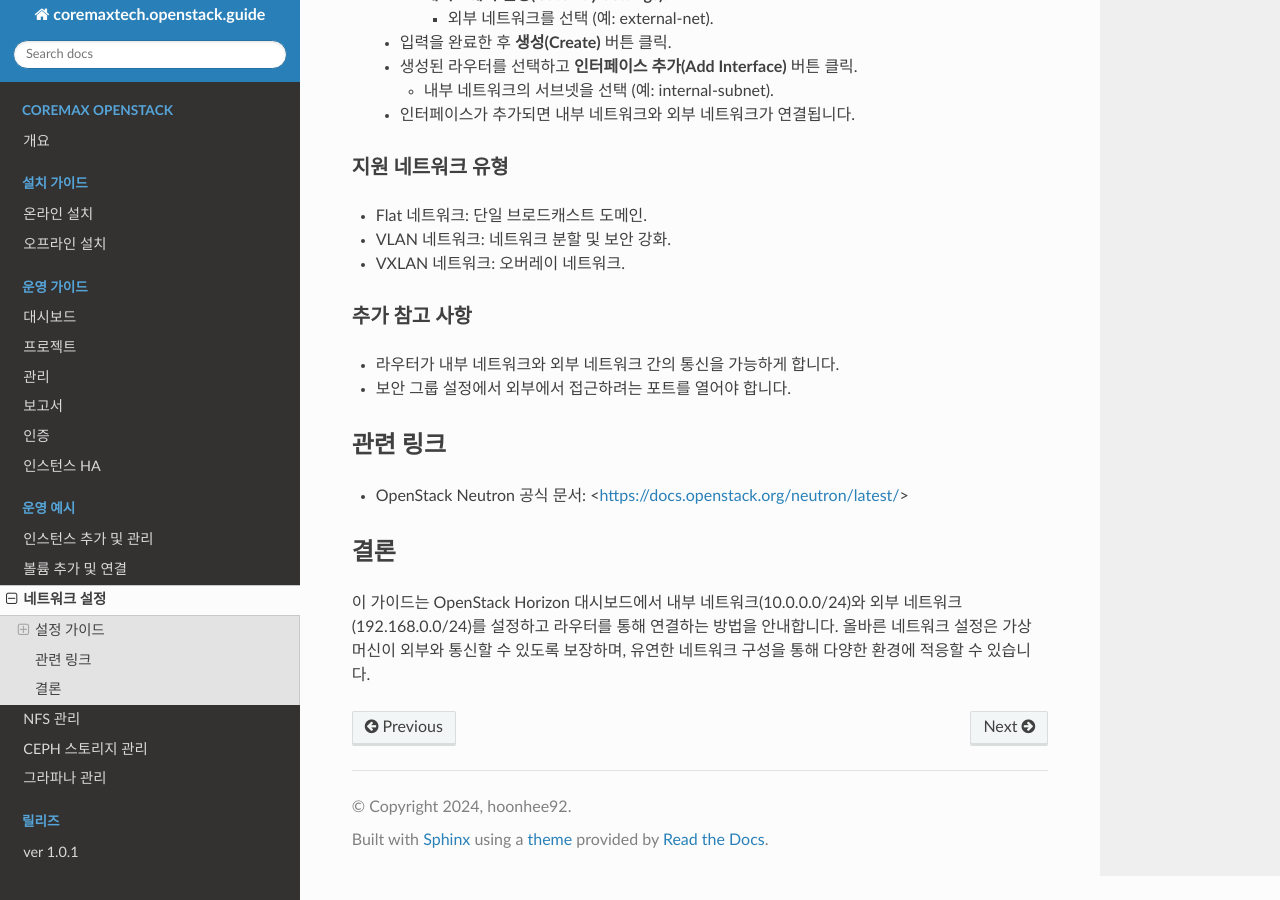
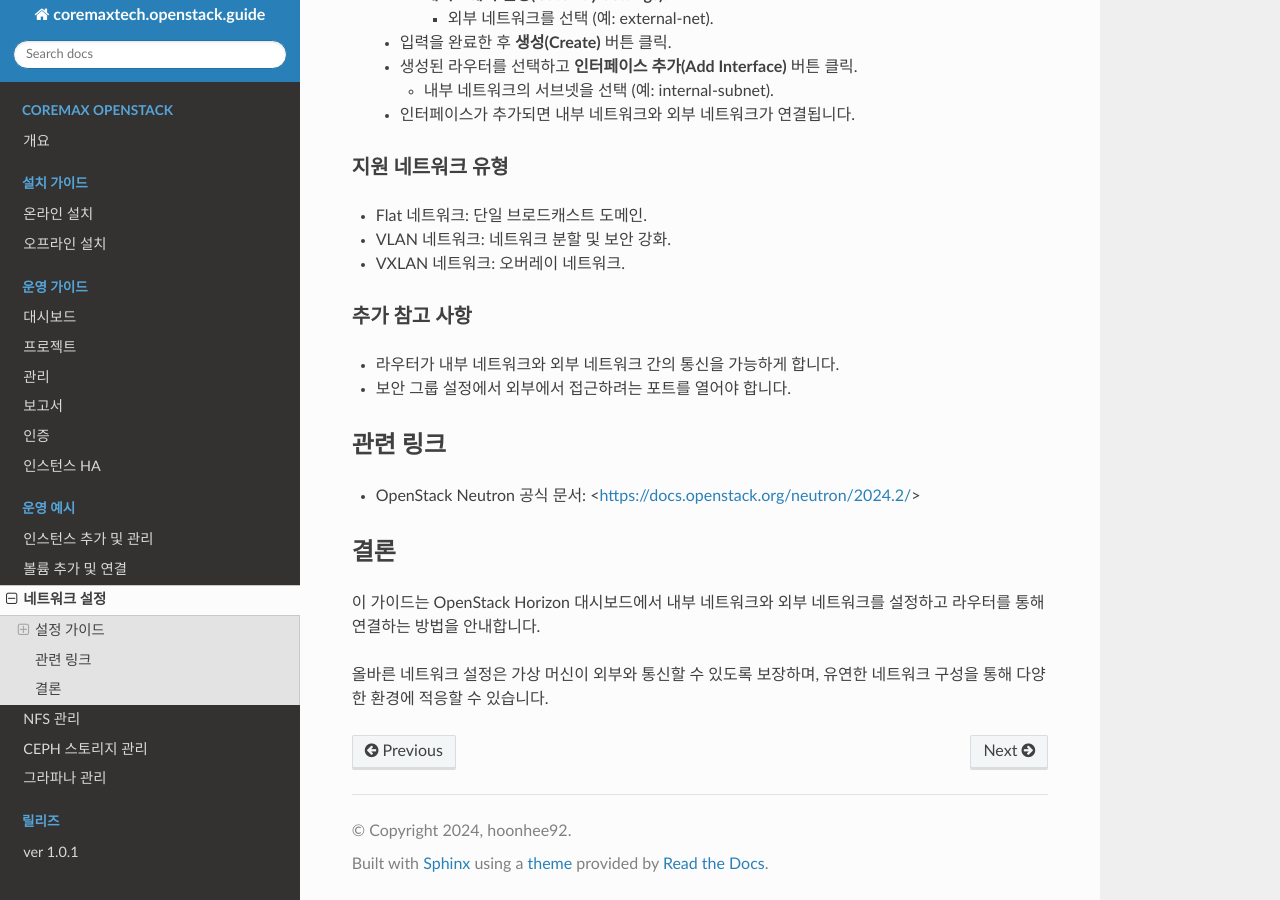
Before and after one commit to hoonhee92/install_tutorial.ver-0.1, a Sphinx documentation site: the page built from docs/source/example/network.rst, in a window 1280 px wide and 900 px high, scrolled down 1387 px. Built offline with Sphinx 7.4.7 and the Read the Docs theme 3.1.0, drawn with Linux system fonts in a browser that asks for light colours; pages that are not in the unit, such as notebooks, are missing from menus; some of the changed text lies outside the part shown.

Commit message:
Update network.rst
네트워크 가이드 업로드

```diff
--- a/docs/source/example/network.rst
+++ b/docs/source/example/network.rst
@@ -16,6 +16,7 @@
    - **네트워크 생성(Create Network)** 버튼을 클릭.
 
    - 아래 정보를 입력:
+
      - **네트워크 이름(Network Name)**: 내부 네트워크를 식별할 이름을 입력 (예: internal-net).
 
      - **서브넷 생성(Subnet)**: 체크박스를 활성화하고 아래 정보를 입력.
@@ -40,6 +41,7 @@
    - **네트워크 생성(Create Network)** 버튼을 클릭.
 
    - 아래 정보를 입력:
+
      - **네트워크 이름(Network Name)**: 외부 네트워크를 식별할 이름을 입력 (예: external-net).
 
      - **공유 네트워크(Shared Network)**: 체크박스 활성화.
@@ -109,9 +111,10 @@
 
 관련 링크
 ----------
-- OpenStack Neutron 공식 문서: <https://docs.openstack.org/neutron/latest/>
+- OpenStack Neutron 공식 문서: <https://docs.openstack.org/neutron/2024.2/>
 
 결론
 -----
-이 가이드는 OpenStack Horizon 대시보드에서 내부 네트워크(10.0.0.0/24)와 외부 네트워크(192.168.0.0/24)를 설정하고 라우터를 통해 연결하는 방법을 안내합니다.
+이 가이드는 OpenStack Horizon 대시보드에서 내부 네트워크와 외부 네트워크를 설정하고 라우터를 통해 연결하는 방법을 안내합니다.
+
 올바른 네트워크 설정은 가상 머신이 외부와 통신할 수 있도록 보장하며, 유연한 네트워크 구성을 통해 다양한 환경에 적응할 수 있습니다.
```
